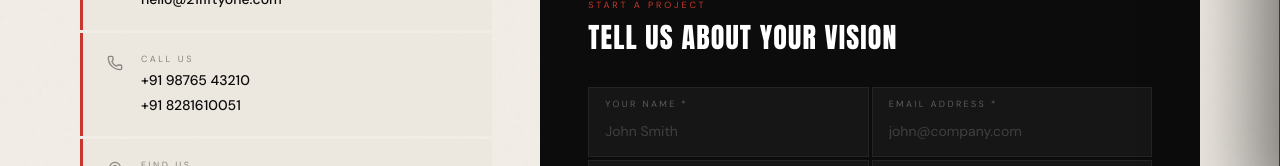
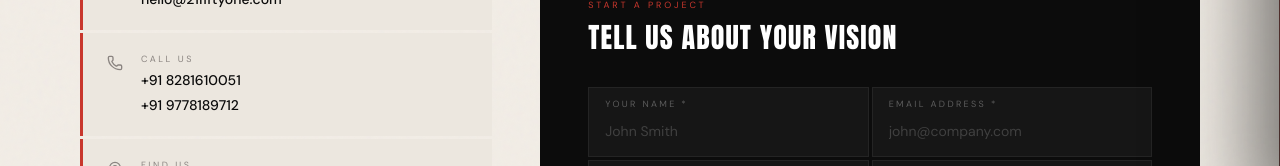
Before and after one commit to mindstory-webteam/2151-sanity, a Next.js app in the folder 21fiftyone/: page /contact in a window 1280 px wide. Shown: the part 575-741 px from the top of the page. Built offline with nearby package versions, Linux system fonts and the light colour scheme; a web font is replaced by a local one.

Commit message:
conatc number

```diff
--- a/21fiftyone/component/Contact.tsx
+++ b/21fiftyone/component/Contact.tsx
@@ -126,8 +126,9 @@ const Contact = () => {
       icon: <Phone size={16} />,
       label: "Call Us",
       items: [
-        { value: "+91 98765 43210", href: "tel:+919876543210" },
+
         { value: "+91 8281610051", href: "tel:+918281610051" },
+        { value: "+91 9778189712", href: "tel:+919778189712" }
       ],
     },
     {
```
